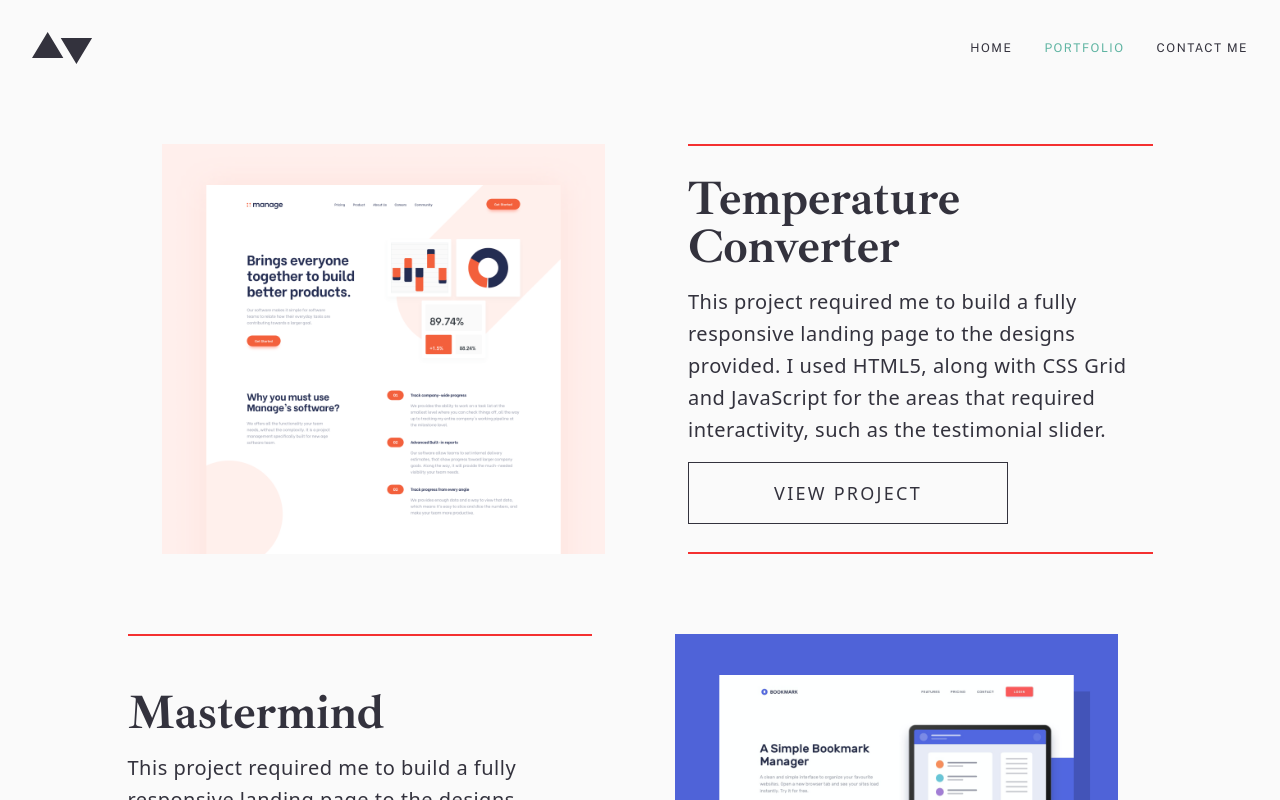
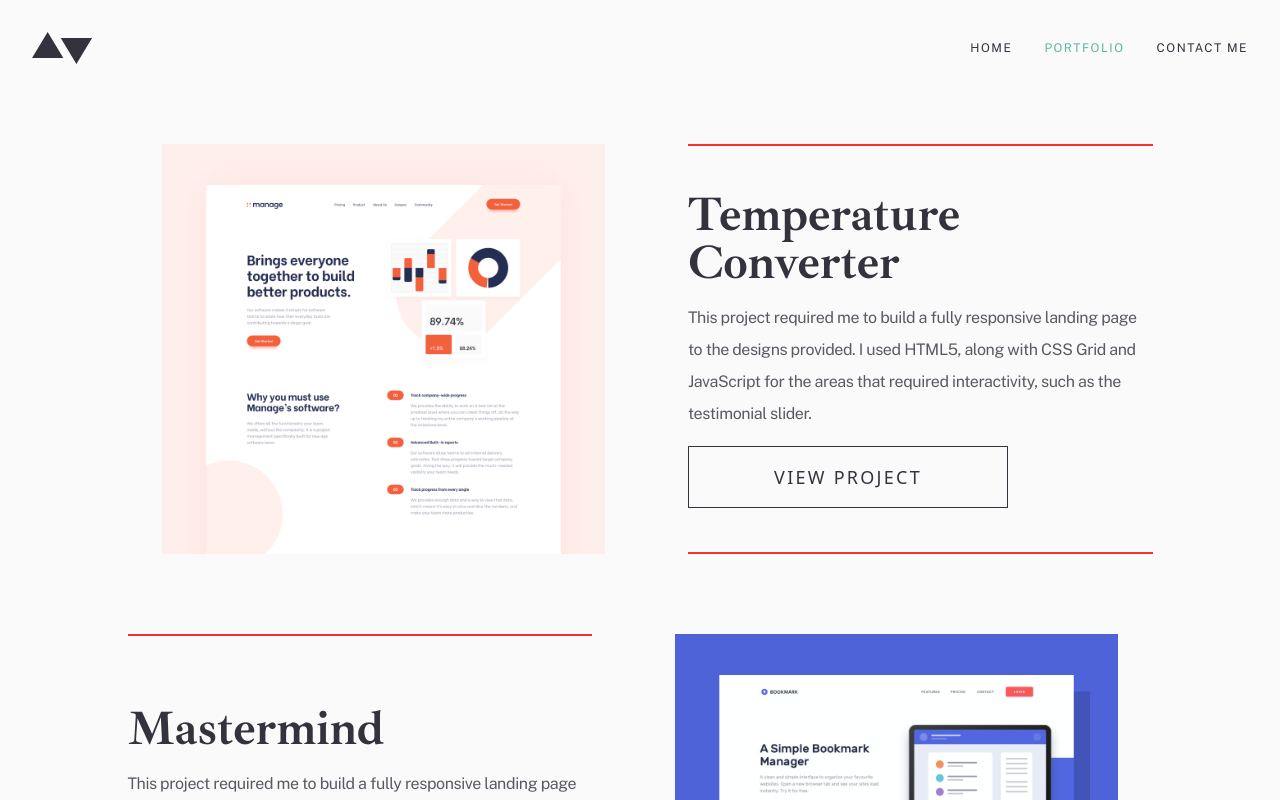
Before and after one commit to kellyky/Portfolio, a React (Vite) app: page /portfolio in a window 1280 px wide. Shown: the top 800 px of the page. Built offline with nearby package versions, Linux system fonts and the light colour scheme.

Commit message:
Style PortfolioPage text
- Fix Heading opacity
- Add styling to paragraph / article text

```diff
--- a/src/pages/PortfolioPage.jsx
+++ b/src/pages/PortfolioPage.jsx
@@ -46,7 +46,8 @@ function PortfolioPage () {
                 >{project.name}
                 </h2>
                 <p className='
-                  '>
+                  text-base/8 font-thin opacity-80 tracking-tight
+                  font-public-sans text-color-greyish-dark-blue'>
                   {project.description}
                 </p>
                 <Link to={`/portfolio/${project.name}`}>
```
